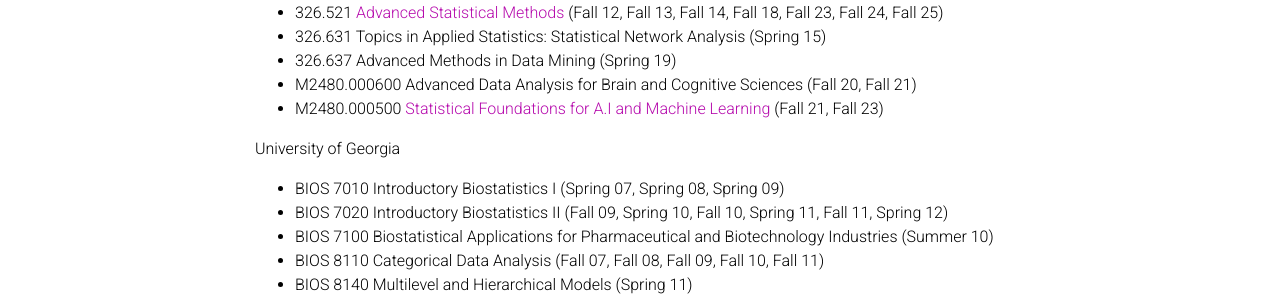
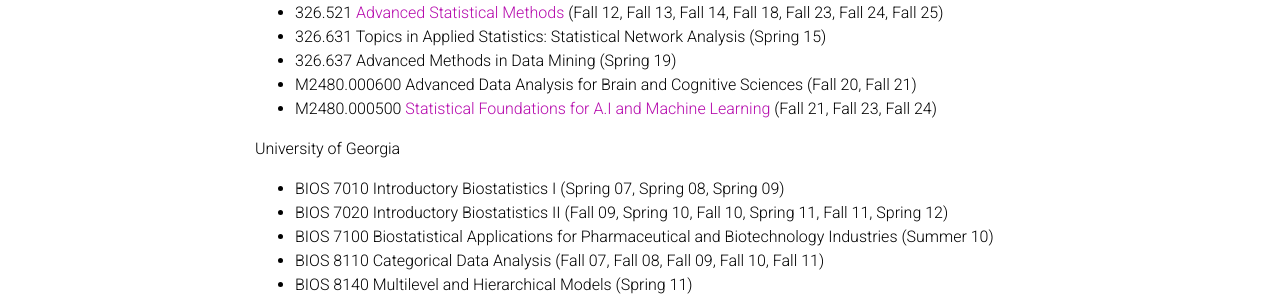
Before and after one commit to wcjang/wcjang.github.io, a Jekyll site: the page built from _pages/teaching.md, in a window 1280 px wide and 956 px high. Shown: the part 397-693 px from the top of the window. Built offline with Jekyll 4.4.1, drawn with Linux system fonts in a browser that asks for light colours; comment, search, counter and statistics services are not loaded; a style sheet for code colours, icons or effects is not loaded.

Commit message:
Update teaching.md

```diff
--- a/_pages/teaching.md
+++ b/_pages/teaching.md
@@ -19,7 +19,7 @@
 - 326.631 Topics in Applied Statistics: Statistical Network Analysis (Spring 15)
 - 326.637 Advanced Methods in Data Mining (Spring 19)
 - M2480.000600 Advanced Data Analysis for Brain and Cognitive Sciences (Fall 20, Fall 21)
-- M2480.000500 [Statistical Foundations for A.I and Machine Learning](https://sfamsnu.github.io) (Fall 21, Fall 23)
+- M2480.000500 [Statistical Foundations for A.I and Machine Learning](https://sfamsnu.github.io) (Fall 21, Fall 23, Fall 24)
 
 
 University of Georgia
```
